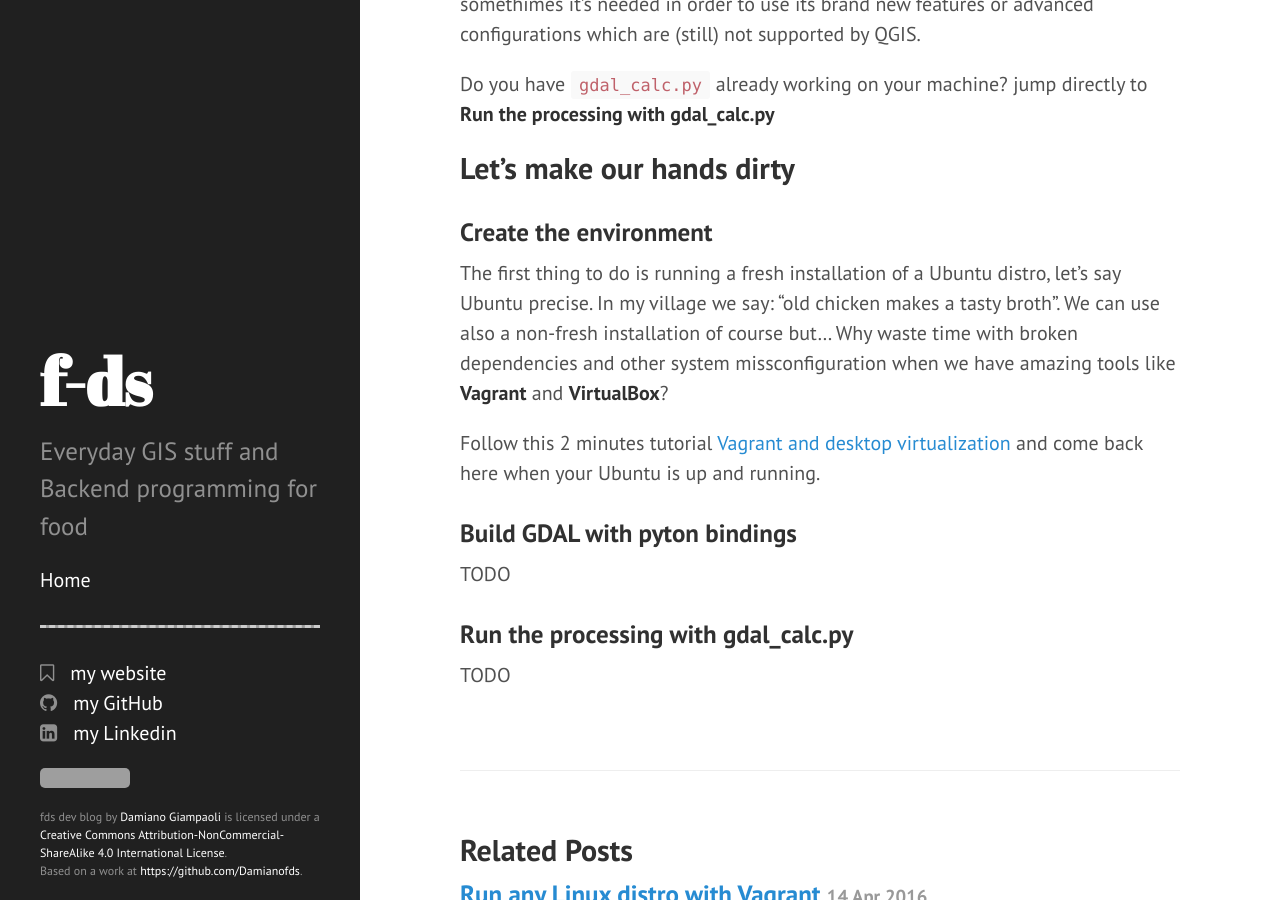
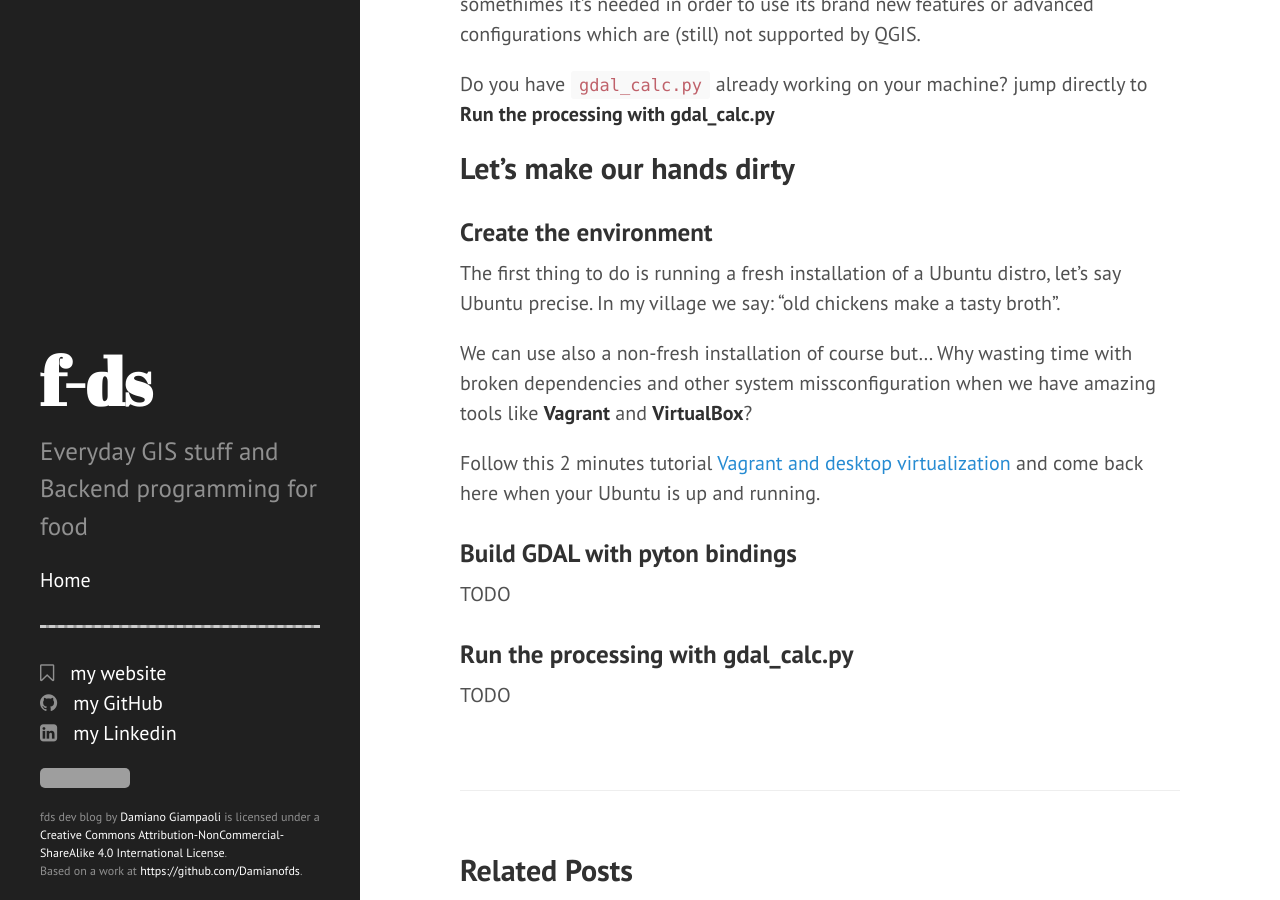
Before and after one commit to f-ds/f-ds.github.io, a Jekyll site: the page built from _posts/2016-04-18-raster-algebra-with-gdal-and-no-qgis.markdown, in a window 1280 px wide and 900 px high, scrolled down 2299 px. Built offline with Jekyll 4.4.1, drawn with Linux system fonts in a browser that asks for light colours; nearby versions of some CDN libraries; grey boxes are pictures that could not be loaded.

Commit message:
Post update: Raster algebra with GDAL (and no QGIS)

```diff
--- a/_posts/2016-04-18-raster-algebra-with-gdal-and-no-qgis.markdown
+++ b/_posts/2016-04-18-raster-algebra-with-gdal-and-no-qgis.markdown
@@ -47,7 +47,9 @@ Do you have `gdal_calc.py` already working on your machine? jump directly to **R
 ## Let's make our hands dirty
 
 ### Create the environment
-The first thing to do is running a fresh installation of a Ubuntu distro, let's say Ubuntu precise. In my village we say: "old chicken makes a tasty broth". We can use also a non-fresh installation of course but... Why waste time with broken dependencies and other system missconfiguration when we have amazing tools like **Vagrant** and **VirtualBox**?
+The first thing to do is running a fresh installation of a Ubuntu distro, let's say Ubuntu precise. In my village we say: "old chickens make a tasty broth".
+
+We can use also a non-fresh installation of course but... Why wasting time with broken dependencies and other system missconfiguration when we have amazing tools like **Vagrant** and **VirtualBox**?
 
 Follow this 2 minutes tutorial [Vagrant and desktop virtualization](http://f-ds.github.io/devops/2016/04/14/real-vagrant-in-2-minutes-run-ubuntu-or-centos.html) and come back here when your Ubuntu is up and running.
 
```
